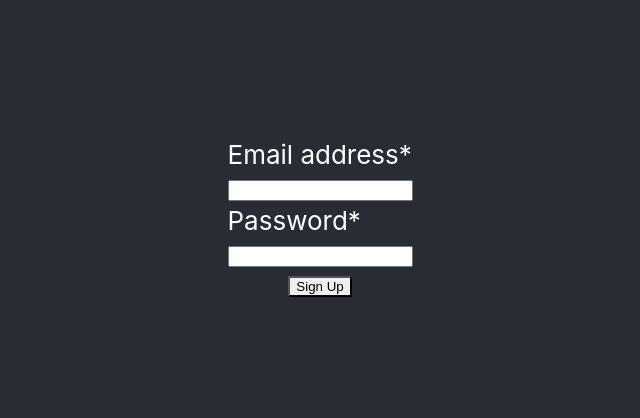
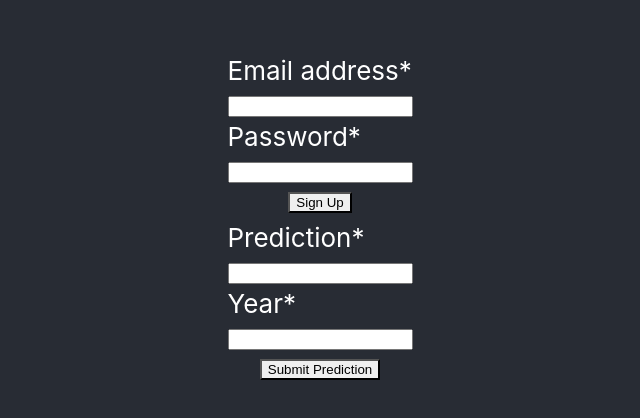
Before and after one commit to adamraudonis/predicted_today, a React (Create React App) app: page / in a window 1280 px wide. Shown: the part 182-600 px from the top of the page, without its empty margins (320-960 px from the left). Built offline with nearby package versions, Linux system fonts and the light colour scheme; no server answers.

Commit message:
Integrate PredictionForm into App

```diff
--- a/src/App.tsx
+++ b/src/App.tsx
@@ -1,12 +1,14 @@
 import React from 'react';
 import './App.css';
 import SignUpForm from './SignUpForm';
+import PredictionForm from './PredictionForm';
 
 function App() {
   return (
     <div className="App">
       <header className="App-header">
         <SignUpForm />
+        <PredictionForm />
       </header>
     </div>
   );
```
